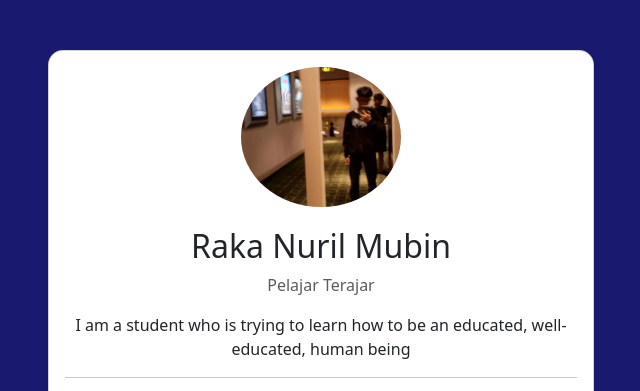
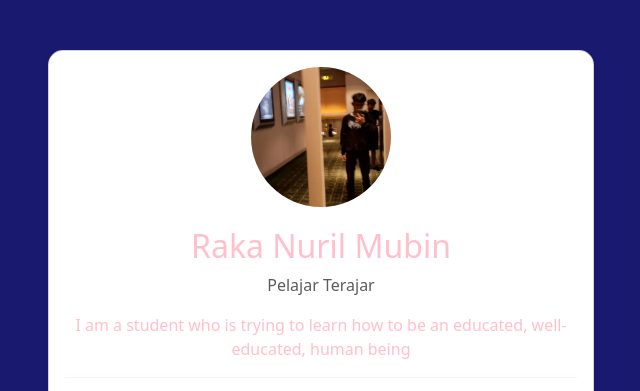
Before and after one commit to RakaGanteng27/ta_Raka-Nuril_X4, a plain HTML site: page index.html in a window 1280 px wide. Shown: the top 391 px of the page, without its empty margins (319-959 px from the left). Drawn offline with nearby package versions, Linux system fonts and the light colour scheme.

Commit message:
Update style.css

```diff
--- a/style.css
+++ b/style.css
@@ -2,12 +2,12 @@ body {
     background-color: #191970;
 }
 .card {
-    backgroun-color: pink;
+    color: pink;
     margin-top: 50px;
     border-radius: 15px;
 }
 .profile-img {
-    width: 160px;
+    width: 140px;
     height: 140px;
     object-fit: cover;
     border-radius: 50%;
```
